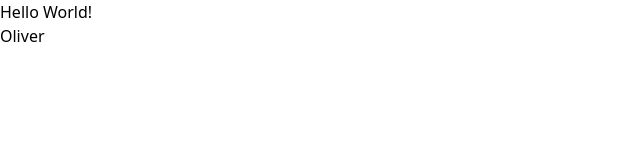
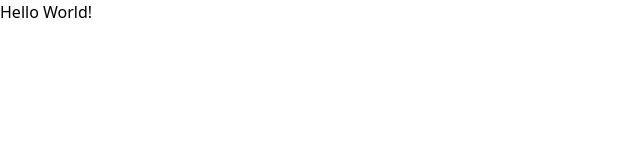
Before and after one commit to elliotabrahamsson/Ao-Bea, a Vue app: page / in a window 1280 px wide. Shown: the top 160 px of the page, without its empty margins (0-640 px from the left). Built offline with nearby package versions, Linux system fonts and the light colour scheme.

Commit message:
vue test

```diff
--- a/src/App.vue
+++ b/src/App.vue
@@ -2,7 +2,6 @@
 
 <template>
   <h1>Hello World!</h1>
-  <h2>Oliver</h2>
 </template>
 
 <style scoped></style>
--- /dev/null
+++ b/src/components/Oliver.vue
@@ -0,0 +1,4 @@
+<script setup></script>
+<template>
+  <h1>Vilken skit</h1>
+</template>
```
